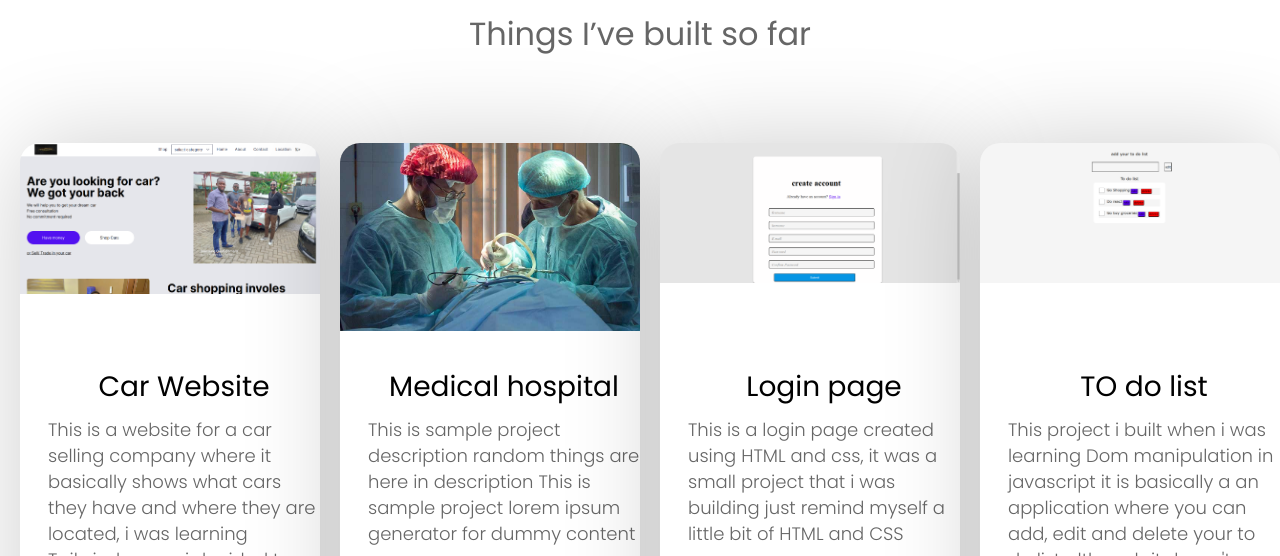
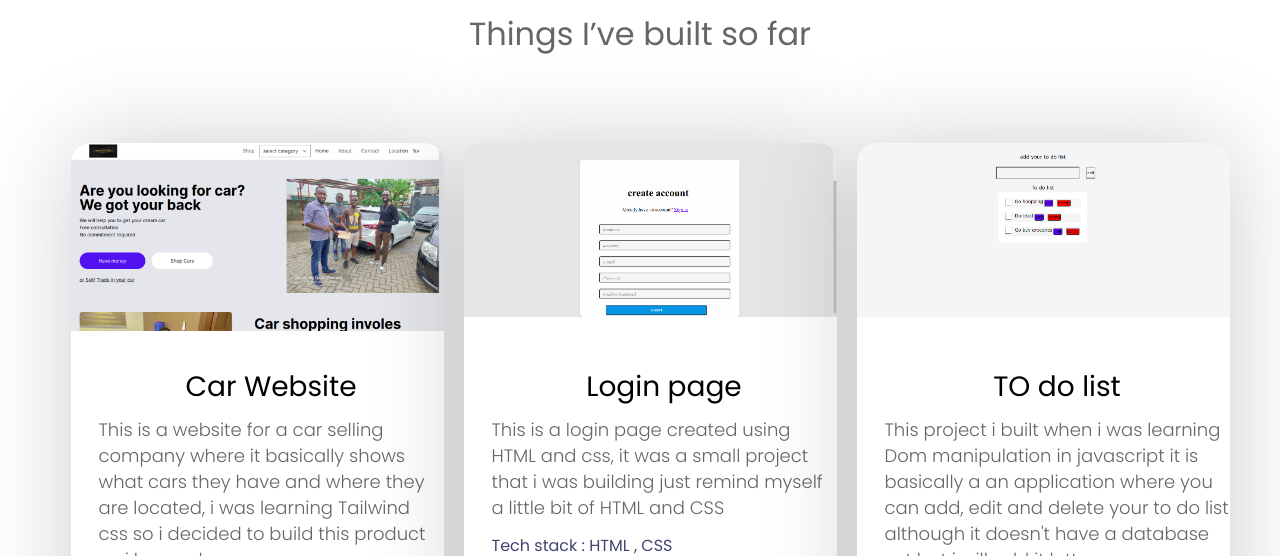
Before and after one commit to chepyego/portfolio_version2, a plain HTML site: page index.html in a window 1280 px wide. Shown: the part 2007-2563 px from the top of the page. Drawn offline with nearby package versions, Linux system fonts and the light colour scheme.

Commit message:
delete one project

```diff
--- a/index.html
+++ b/index.html
@@ -103,7 +103,7 @@
 
 
               </li>
-              <li class="project-1 project-2 project-hover" id="project-2">
+              <!-- <li class="project-1 project-2 project-hover hidden" id="project-2">
                 <div class="project-details">
                   <h3>Medical hospital</h3>
                   <p class="project-para-two">This is sample project description random things are here in description This is sample project lorem ipsum generator for dummy content</p>
@@ -118,7 +118,7 @@
                 </div>
 
 
-              </li>
+              </li> -->
               <li class="project-1 project-3 project-hover ">
                 <div class="project-details">
                   <h3>Login page</h3>
--- a/style.css
+++ b/style.css
@@ -379,9 +379,9 @@
   margin-right: 52px;
 }
 
-.hidden {
+/* .hidden {
   display: none;
-}
+} */
 
 /* about page style */
 .about-title{
@@ -402,6 +402,7 @@ color: #1E0E62;
   }
 
 }
+
 .mobile-navigation  {
   /* display: flex; */
   /* color: red; */
```
Also changed, not shown: project.html (+2 -2 lines).
